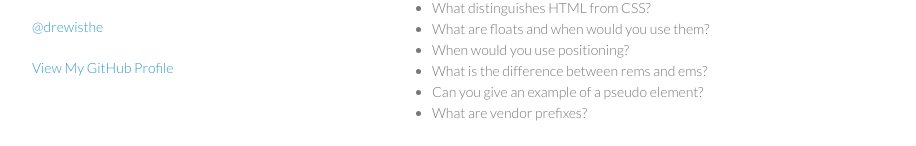
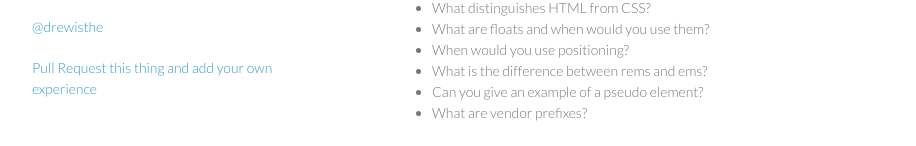
Before and after one commit to drewminns/drewminns.github.io, a plain HTML site: page index.html in a window 1280 px wide. Shown: the part 257-403 px from the top of the page, without its empty margins (178-1094 px from the left). Drawn offline with Linux system fonts and the light colour scheme.

Commit message:
Update index.html

```diff
--- a/index.html
+++ b/index.html
@@ -20,7 +20,7 @@
         <p><a href="http://hackeryou.com">HackerYou</a></p>
         <p><a href="http://twitter.com/drewisthe">@drewisthe</a></p>
 
-        <p class="view"><a href="https://github.com/drewminns">View My GitHub Profile</a></p>
+        <p class="view"><a href="https://github.com/drewminns/drewminns.github.io">Pull Request this thing and add your own experience</a></p>
 
       </header>
       <section>
```
